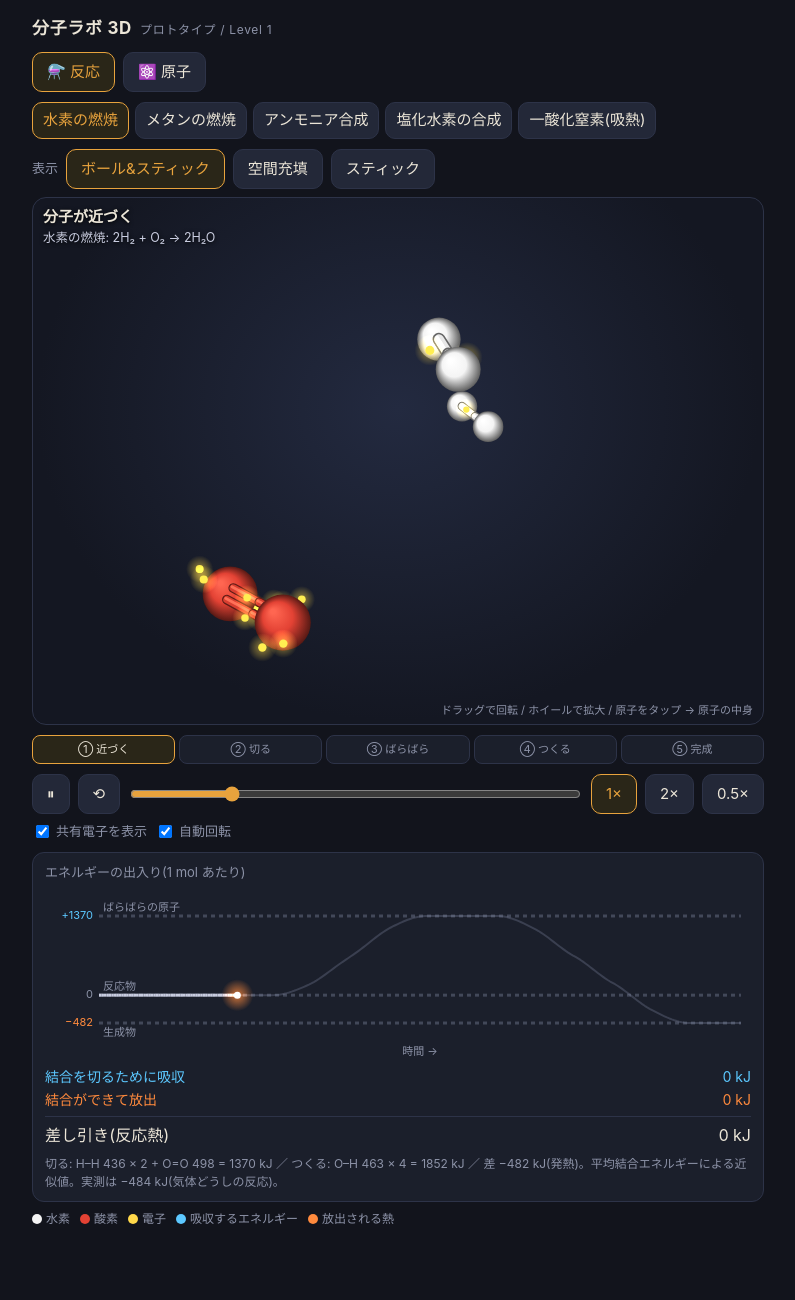
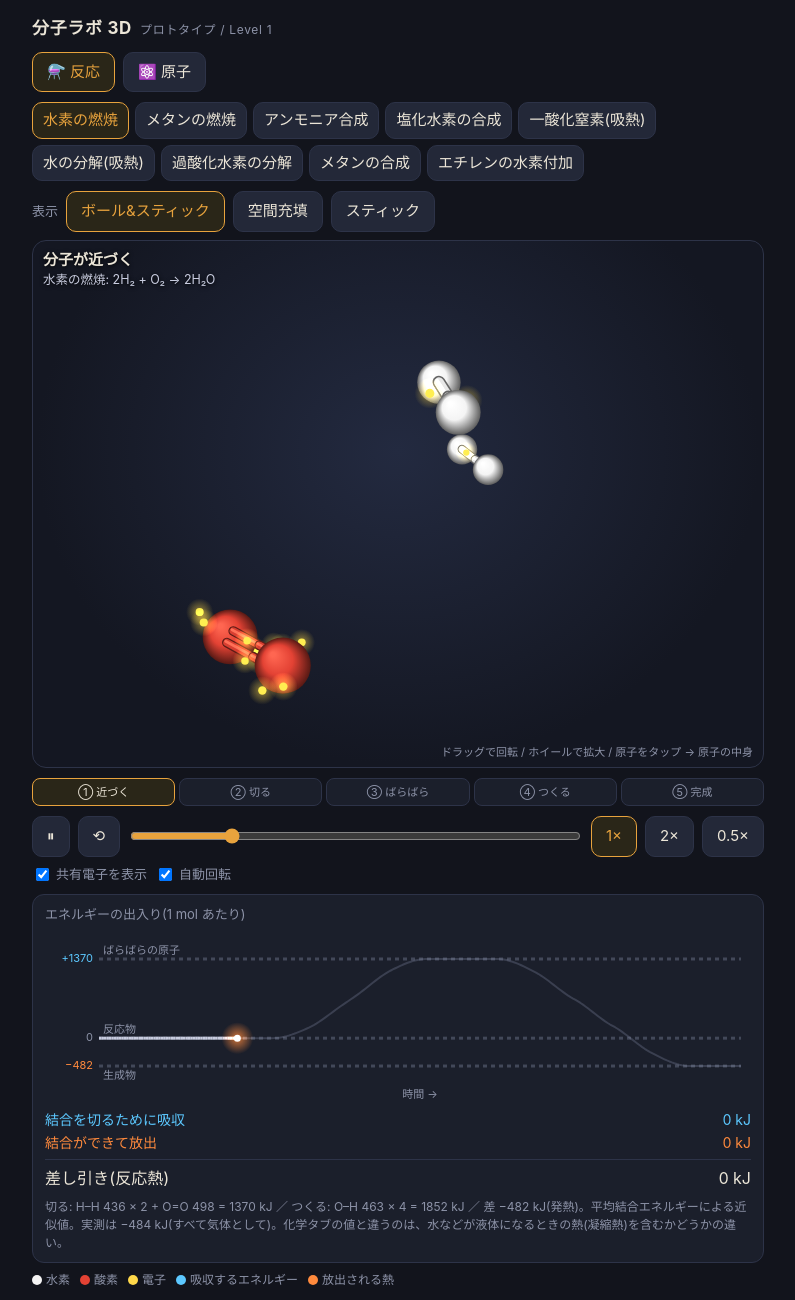
Before and after one commit to hanagusuri/DiscoveryOfElementsWeb, a plain HTML site: page lab3d.html in a window 1280 px wide. Shown: the whole page, without its empty margins (242-1037 px from the left). Before the commit the page ends 1268 px from the top, so only its background shows below. Drawn offline with Linux system fonts and the light colour scheme.

Commit message:
feat: enhance 3D molecular visualization with interactive lab overlay and new reactions

```diff
--- a/i18n_en_chem.js
+++ b/i18n_en_chem.js
@@ -134,4 +134,6 @@ I18N.add({
   "(熱が出た)": " (heat released)", "(熱を吸った)": " (heat absorbed)",
   " 📐反応式を記録": " 📐 Equation recorded",
   "反応式": "Equations", "イオン": "Ions", "分析": "Analysis", "モル": "Moles", "反応式づくり": "Balancing",
+  "分子の動きを3Dで見る": "Watch the molecules in 3D", "閉じる": "Close",
+  [`<div class="eqrow dim">🔒 「反応熱」の概念を得ると、分子の動きを3Dで見られる</div>`]: `<div class="eqrow dim">🔒 Learn the concept of “heat of reaction” to watch the molecules in 3D</div>`,
 });
--- a/lab3d.js
+++ b/lab3d.js
@@ -118,6 +118,10 @@
     N2: { name: "N₂", atoms: [["N", [-0.55, 0, 0]], ["N", [0.55, 0, 0]]], bonds: [[0, 1, 3]] },
     Cl2: { name: "Cl₂", atoms: [["Cl", [-0.995, 0, 0]], ["Cl", [0.995, 0, 0]]], bonds: [[0, 1, 1]] },
     HCl: { name: "HCl", atoms: [["H", [-0.8, 0, 0]], ["Cl", [0.47, 0, 0]]], bonds: [[0, 1, 1]] },
+    CO: { name: "CO", atoms: [["C", [-0.48, 0, 0]], ["O", [0.65, 0, 0]]], bonds: [[0, 1, 3]] },
+    H2O2: { name: "H₂O₂", atoms: [["O", [-0.74, 0, 0]], ["O", [0.74, 0, 0]], ["H", [-0.907, 0.946, 0]], ["H", [0.907, -0.339, 0.883]]], bonds: [[0, 1, 1], [0, 2, 1], [1, 3, 1]] },
+    C2H4: { name: "C₂H₄", atoms: [["C", [-0.67, 0, 0]], ["C", [0.67, 0, 0]], ["H", [-1.24, 0.93, 0]], ["H", [-1.24, -0.93, 0]], ["H", [1.24, 0.93, 0]], ["H", [1.24, -0.93, 0]]], bonds: [[0, 1, 2], [0, 2, 1], [0, 3, 1], [1, 4, 1], [1, 5, 1]] },
+    C2H6: { name: "C₂H₆", atoms: [["C", [-0.77, 0, 0]], ["C", [0.77, 0, 0]]].concat([0, 1, 2].map((k) => ["H", [-1.133, 1.027 * Math.cos(k * TAU / 3), 1.027 * Math.sin(k * TAU / 3)]]), [0, 1, 2].map((k) => ["H", [1.133, 1.027 * Math.cos(k * TAU / 3 + Math.PI / 3), 1.027 * Math.sin(k * TAU / 3 + Math.PI / 3)]])), bonds: [[0, 1, 1], [0, 2, 1], [0, 3, 1], [0, 4, 1], [1, 5, 1], [1, 6, 1], [1, 7, 1]] },
     NO: { name: "NO", atoms: [["N", [-0.58, 0, 0]], ["O", [0.58, 0, 0]]], bonds: [[0, 1, 2]] },
     H2O: { name: "H₂O", atoms: [["O", [0, -0.07, 0]], ["H", [0.757, 0.517, 0]], ["H", [-0.757, 0.517, 0]]], bonds: [[0, 1, 1], [0, 2, 1]] },
     CO2: { name: "CO₂", atoms: [["C", [0, 0, 0]], ["O", [1.16, 0, 0]], ["O", [-1.16, 0, 0]]], bonds: [[0, 1, 2], [0, 2, 2]] },
@@ -126,13 +130,18 @@
   };
   // 反応の定義。map: 生成物の各原子(生成物の並び順)が、反応物のどの原子(反応物の並び順の通し番号)だったか
   const RXNS = [
-    { id: "h2o", name: "水素の燃焼", eq: "2H₂ + O₂ → 2H₂O", react: ["H2", "H2", "O2"], prod: ["H2O", "H2O"], map: [4, 0, 2, 5, 1, 3], actual: -484 },
-    { id: "ch4", name: "メタンの燃焼", eq: "CH₄ + 2O₂ → CO₂ + 2H₂O", react: ["CH4", "O2", "O2"], prod: ["CO2", "H2O", "H2O"], map: [0, 5, 7, 6, 1, 2, 8, 3, 4], actual: -802 },
-    { id: "nh3", name: "アンモニア合成", eq: "N₂ + 3H₂ → 2NH₃", react: ["N2", "H2", "H2", "H2"], prod: ["NH3", "NH3"], map: [0, 2, 4, 6, 1, 3, 5, 7], actual: -92 },
-    { id: "hcl", name: "塩化水素の合成", eq: "H₂ + Cl₂ → 2HCl", react: ["H2", "Cl2"], prod: ["HCl", "HCl"], map: [0, 2, 1, 3], actual: -184 },
-    { id: "no", name: "一酸化窒素(吸熱)", eq: "N₂ + O₂ → 2NO", react: ["N2", "O2"], prod: ["NO", "NO"], map: [0, 2, 1, 3], actual: 180 },
+    { id: "h2o", gid: "water_syn", name: "水素の燃焼", react: ["H2", "H2", "O2"], prod: ["H2O", "H2O"], map: [4, 0, 2, 5, 1, 3], actual: -484 },
+    { id: "ch4", gid: "methane_burn", name: "メタンの燃焼", react: ["CH4", "O2", "O2"], prod: ["CO2", "H2O", "H2O"], map: [0, 5, 7, 6, 1, 2, 8, 3, 4], actual: -802 },
+    { id: "nh3", gid: "haber", name: "アンモニア合成", react: ["N2", "H2", "H2", "H2"], prod: ["NH3", "NH3"], map: [0, 2, 4, 6, 1, 3, 5, 7], actual: -92 },
+    { id: "hcl", name: "塩化水素の合成", react: ["H2", "Cl2"], prod: ["HCl", "HCl"], map: [0, 2, 1, 3], actual: -184 },
+    { id: "no", name: "一酸化窒素(吸熱)", react: ["N2", "O2"], prod: ["NO", "NO"], map: [0, 2, 1, 3], actual: 180 },
+    { id: "h2o_elec", gid: "water_elec", name: "水の分解(吸熱)", react: ["H2O", "H2O"], prod: ["H2", "H2", "O2"], map: [1, 4, 2, 5, 0, 3], actual: 484 },
+    { id: "h2o2", gid: "h2o2_dec", name: "過酸化水素の分解", react: ["H2O2", "H2O2"], prod: ["H2O", "H2O", "O2"], map: [0, 2, 3, 4, 6, 7, 1, 5], actual: -212 },
+    { id: "sabatier", gid: "sabatier", name: "メタンの合成", react: ["CO", "H2", "H2", "H2"], prod: ["CH4", "H2O"], map: [0, 2, 3, 4, 5, 1, 6, 7], actual: -206 },
+    { id: "hydro", gid: "hydrogenation", name: "エチレンの水素付加", react: ["C2H4", "H2"], prod: ["C2H6"], map: [0, 1, 2, 3, 6, 4, 5, 7], actual: -137 },
   ];
 
+  const eqText = (d) => molList(d.react) + " → " + molList(d.prod);
   function seeded(str) {
     let h = 1779033703 ^ str.length;
     for (let i = 0; i < str.length; i++) { h = Math.imul(h ^ str.charCodeAt(i), 3432918353); h = (h << 13) | (h >>> 19); }
@@ -219,11 +228,25 @@
     const key = (a, b) => (a < b ? a + "_" + b : b + "_" + a);
     const rMap = new Map(rb.map((b) => [key(b.a, b.b), b])), pMap = new Map(pb.map((b) => [key(b.a, b.b), b]));
     const breaks = [], forms = [], stays = [];
-    rb.forEach((b) => { const p = pMap.get(key(b.a, b.b)); if (p && p.o === b.o) stays.push(b); else breaks.push(b); });
-    pb.forEach((b) => { const r = rMap.get(key(b.a, b.b)); if (!(r && r.o === b.o)) forms.push(b); });
-    const decorate = (list, kind, a, b) => { const ws = windows(list.length, a, b); list.forEach((x, i) => Object.assign(x, bondInfo(atoms[x.a].el, atoms[x.b].el, x.o), { w: ws[i], kind })); };
+    rb.forEach((b) => { // 結合の次数だけが変わるもの(C=C → C–C など)は「一部だけ切れる」として扱う
+      const p = pMap.get(key(b.a, b.b));
+      if (p && p.o === b.o) stays.push(b); else if (p && p.o < b.o) breaks.push({ a: b.a, b: b.b, o: b.o, oFrom: b.o, oTo: p.o, partial: true }); else if (!p) breaks.push(b);
+    });
+    pb.forEach((b) => {
+      const r = rMap.get(key(b.a, b.b));
+      if (!r) forms.push(b); else if (r.o < b.o) forms.push({ a: b.a, b: b.b, o: b.o, oFrom: r.o, oTo: b.o, partial: true });
+    });
+    const decorate = (list, kind, a, b) => {
+      const ws = windows(list.length, a, b);
+      list.forEach((x, i) => {
+        const el1 = atoms[x.a].el, el2 = atoms[x.b].el;
+        let info = bondInfo(el1, el2, x.o);
+        if (x.partial) { const f = bondInfo(el1, el2, x.oFrom), t = bondInfo(el1, el2, x.oTo); info = { name: f.name + "→" + t.name, e: Math.abs(f.e - t.e) }; }
+        Object.assign(x, info, { w: ws[i], kind });
+      });
+    };
     decorate(breaks, "break", 0.27, 0.51); decorate(forms, "form", 0.62, 0.92);
-    const span = (list, j) => { const ws = list.filter((x) => x.a === j || x.b === j).map((x) => x.w); return ws.length ? [Math.min(...ws.map((w) => w[0])), Math.max(...ws.map((w) => w[1]))] : null; };
+    const span = (list, j) => { const ws = list.filter((x) => !x.partial && (x.a === j || x.b === j)).map((x) => x.w); return ws.length ? [Math.min(...ws.map((w) => w[0])), Math.max(...ws.map((w) => w[1]))] : null; };
     return {
       def, atoms, mols, R, F, P, DR, breaks, forms, stays, pm,
       BW: R.map((_, j) => span(breaks, j)), FW: R.map((_, j) => span(forms, j) || [0.62, 0.92]),
@@ -282,7 +305,7 @@
       { r: [0.62, 0.9], t: "新しい結合ができる(熱を放出)", s: "結合ができるたびに、エネルギーが熱や光として出ていく。" + summary(FORMS) },
       { r: [0.9, 1.01], t: outs + " ができた", s: heat ? "吸収 " + TOTAL_IN + " kJ より放出 " + TOTAL_OUT + " kJ が大きい。差の " + Math.abs(NET) + " kJ が熱として出る(発熱)" : "吸収 " + TOTAL_IN + " kJ より放出 " + TOTAL_OUT + " kJ が小さい。足りない " + Math.abs(NET) + " kJ は、外から加え続ける必要がある(吸熱)" },
     ];
-    $("rxNote").textContent = "切る: " + summary(BREAKS) + " = " + TOTAL_IN + " kJ ／ つくる: " + summary(FORMS) + " = " + TOTAL_OUT + " kJ ／ 差 " + fmt(NET) + " kJ(" + (heat ? "発熱" : "吸熱") + ")。平均結合エネルギーによる近似値。実測は " + fmt(def.actual) + " kJ(気体どうしの反応)。";
+    $("rxNote").textContent = "切る: " + summary(BREAKS) + " = " + TOTAL_IN + " kJ ／ つくる: " + summary(FORMS) + " = " + TOTAL_OUT + " kJ ／ 差 " + fmt(NET) + " kJ(" + (heat ? "発熱" : "吸熱") + ")。平均結合エネルギーによる近似値。実測は " + fmt(def.actual) + " kJ(すべて気体として)。化学タブの値と違うのは、水などが液体になるときの熱(凝縮熱)を含むかどうかの違い。";
     rx.t = 0; rx.parts = []; rx.flashes = []; rx.heat = 0; rx.cold = 0; rx.fireFrom = undefined; lastStep = -1;
     [...$("rxChips").children].forEach((c, i) => c.classList.toggle("on", i === idx));
   }
@@ -298,8 +321,8 @@
   // その時刻に存在する結合: {a,b,o,rf(太さ), shared(共有電子の有無), hot}
   function bondsAt(t) {
     const out = STAYS.map((b) => ({ a: b.a, b: b.b, o: b.o, rf: 1, shared: true, hot: 0 }));
-    BREAKS.forEach((b) => { const s = prog(t, b.w); if (s < 0.85) out.push({ a: b.a, b: b.b, o: b.o, rf: 1 - 0.8 * s, shared: s < 0.5, hot: s }); });
-    FORMS.forEach((f) => { const p = prog(t, f.w); if (p > 0.45) out.push({ a: f.a, b: f.b, o: f.o, rf: sm((p - 0.45) / 0.4), shared: p > 0.8, hot: 0 }); });
+    BREAKS.forEach((b) => { const s = prog(t, b.w); if (b.partial) { out.push({ a: b.a, b: b.b, o: s < 0.5 ? b.oFrom : b.oTo, rf: 1, shared: true, hot: Math.sin(s * Math.PI) }); return; } if (s < 0.85) out.push({ a: b.a, b: b.b, o: b.o, rf: 1 - 0.8 * s, shared: s < 0.5, hot: s }); });
+    FORMS.forEach((f) => { const p = prog(t, f.w); if (f.partial) { out.push({ a: f.a, b: f.b, o: p < 0.5 ? f.oFrom : f.oTo, rf: 1, shared: true, hot: 0 }); return; } if (p > 0.45) out.push({ a: f.a, b: f.b, o: f.o, rf: sm((p - 0.45) / 0.4), shared: p > 0.8, hot: 0 }); });
     return out;
   }
 
@@ -404,7 +427,7 @@
     if (si !== lastStep) {
       lastStep = si;
       [...stepsEl.children].forEach((e, i) => e.classList.toggle("on", i === si));
-      $("capT").textContent = STEPS[si].t; $("capS").textContent = si === 0 ? CUR.name + ": " + CUR.eq : STEPS[si].s;
+      $("capT").textContent = STEPS[si].t; $("capS").textContent = si === 0 ? CUR.name + ": " + eqText(CUR) : STEPS[si].s;
     }
     $("lgIn").textContent = Math.round(inNow) + " kJ"; $("lgOut").textContent = Math.round(outNow) + " kJ";
     const net = Math.round(inNow - outNow), ne = $("lgNet");
@@ -631,6 +654,8 @@
   // デバッグ用: ?t=0.7(その時刻で停止) ?tab=at&el=Cl
   const qs = new URLSearchParams(location.search);
   if (qs.get("el") && ELS[qs.get("el")]) atom.el = qs.get("el");
+  if (qs.get("embed")) document.body.classList.add("embed");
+  if (qs.get("eq")) { const i = RXNS.findIndex((d) => d.gid === qs.get("eq")); if (i >= 0) { loadReaction(i); $("rxChips").classList.add("hidden"); } }
   if (qs.has("r") && RXNS[+qs.get("r")]) loadReaction(+qs.get("r"));
   if (qs.has("t")) { rx.t = clamp(+qs.get("t")); setPlay(false); }
   if (qs.has("style")) { rx.style = qs.get("style"); syncStyle(); }
--- a/molviz.js
+++ b/molviz.js
@@ -13,7 +13,7 @@
     "O-H": [0.96, 463], "N-H": [1.01, 391], "C-N": [1.47, 305], "C=N": [1.28, 615], "N#N": [1.1, 945], "O=O": [1.21, 498], "C-Cl": [1.77, 339],
     "H-Cl": [1.27, 431], "S-H": [1.34, 347], "C-S": [1.82, 259], "S=O": [1.43, 523], "N-N": [1.45, 160], "O-O": [1.48, 146], "C-F": [1.35, 485],
     "Cl-Cl": [1.99, 243], "N-O": [1.4, 201], "N=O": [1.2, 607], "C#N": [1.16, 891], "H-F": [0.92, 567], "H-Br": [1.41, 366], "H-I": [1.61, 299],
-    "C-Br": [1.94, 285], "C-I": [2.14, 213], "S-S": [2.05, 266], "O-S": [1.58, 265], "P-O": [1.63, 335], "P=O": [1.48, 544], "P-H": [1.42, 322], "P-P": [2.21, 201],
+    "C-Br": [1.94, 285], "C-I": [2.14, 213], "S-S": [2.05, 266], "O-S": [1.58, 265], "P-O": [1.63, 335], "P=O": [1.48, 544], "P-H": [1.42, 322], "P-P": [2.21, 201], "C#O": [1.13, 1072],
   };
 
   // ---- SMILES 解析 ----
--- a/style.css
+++ b/style.css
@@ -307,3 +307,9 @@ body.shake main, body.shake header#top { animation: shk .5s; }
 .gl-row > div:nth-child(2) { flex: 1; } .gl-row p { margin: 0; font-size: 12.5px; } .gl-row p.how { color: var(--accent2); font-size: 11.5px; }
 .gl-row.ok .e { opacity: 1; } .gl-row button.on { background: var(--accent); color: #1a1405; border-color: var(--accent); }
 .gl-clue { font-size: 12.5px; padding: 3px 0; } .gl-clue small { color: var(--dim); margin-left: 6px; }
+
+/* 分子ラボ 3D(lab3d.html を重ねて表示) */
+.lab3dbtn { width: 100%; margin-top: 8px; padding: 10px; border-radius: 10px; border: 1px solid var(--accent2); background: #14282a; color: var(--accent2); font: inherit; font-weight: 600; cursor: pointer; }
+#labOverlay { position: fixed; inset: 0; z-index: 40; background: var(--bg); }
+#labOverlay iframe { width: 100%; height: 100%; border: 0; display: block; }
+#labOverlay .labclose { position: absolute; top: calc(var(--sat) + 8px); right: 12px; z-index: 2; padding: 6px 12px; border-radius: 10px; border: 1px solid var(--line); background: var(--panel2); color: var(--text); font: inherit; cursor: pointer; }
```
Also changed, not shown: chemui.js (+13 -0 lines), lab3d.html (+1 -0 lines), sw.js (+2 -2 lines), 1 other file.
